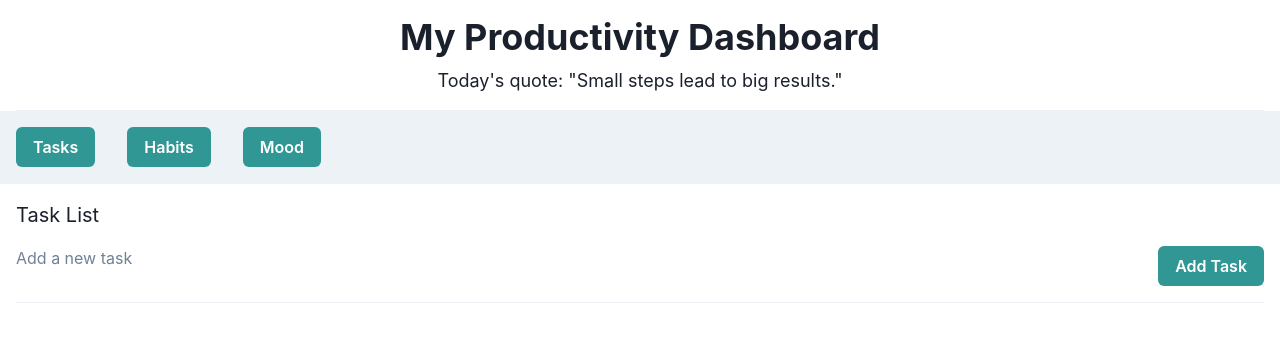
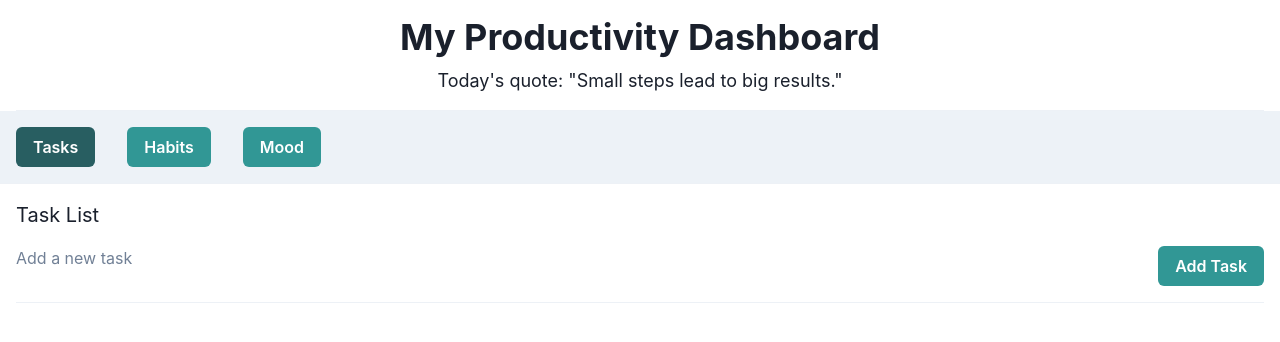
Before and after one commit to ryanpaixao/productivity-dashboard-frontend, a React (Vite) app: page / in a window 1280 px wide. Shown: the top 342 px of the page. Built offline with nearby package versions, Linux system fonts and the light colour scheme.

Commit message:
Highlight active tab

```diff
--- a/src/App.jsx
+++ b/src/App.jsx
@@ -22,13 +22,13 @@ export default function App() {
           <nav>
             <Box display="flex" flexDirection="row" w="100%" justifyContent="start" bg="gray.100">
               <Box p={4}>
-                <Button colorScheme="teal" onClick={() => setActiveTab('tasks')}>Tasks</Button>
+                <Button isActive={activeTab === 'tasks'} colorScheme="teal" onClick={() => setActiveTab('tasks')}>Tasks</Button>
               </Box>
               <Box p={4}>
-                <Button colorScheme="teal" onClick={() => setActiveTab('habits')}>Habits</Button>
+                <Button isActive={activeTab === 'habits'} colorScheme="teal" onClick={() => setActiveTab('habits')}>Habits</Button>
               </Box>
               <Box p={4}>
-                <Button colorScheme="teal" onClick={() => setActiveTab('mood')}>Mood</Button>
+                <Button isActive={activeTab === 'mood'} colorScheme="teal" onClick={() => setActiveTab('mood')}>Mood</Button>
               </Box>
             </Box>
           </nav>
```
